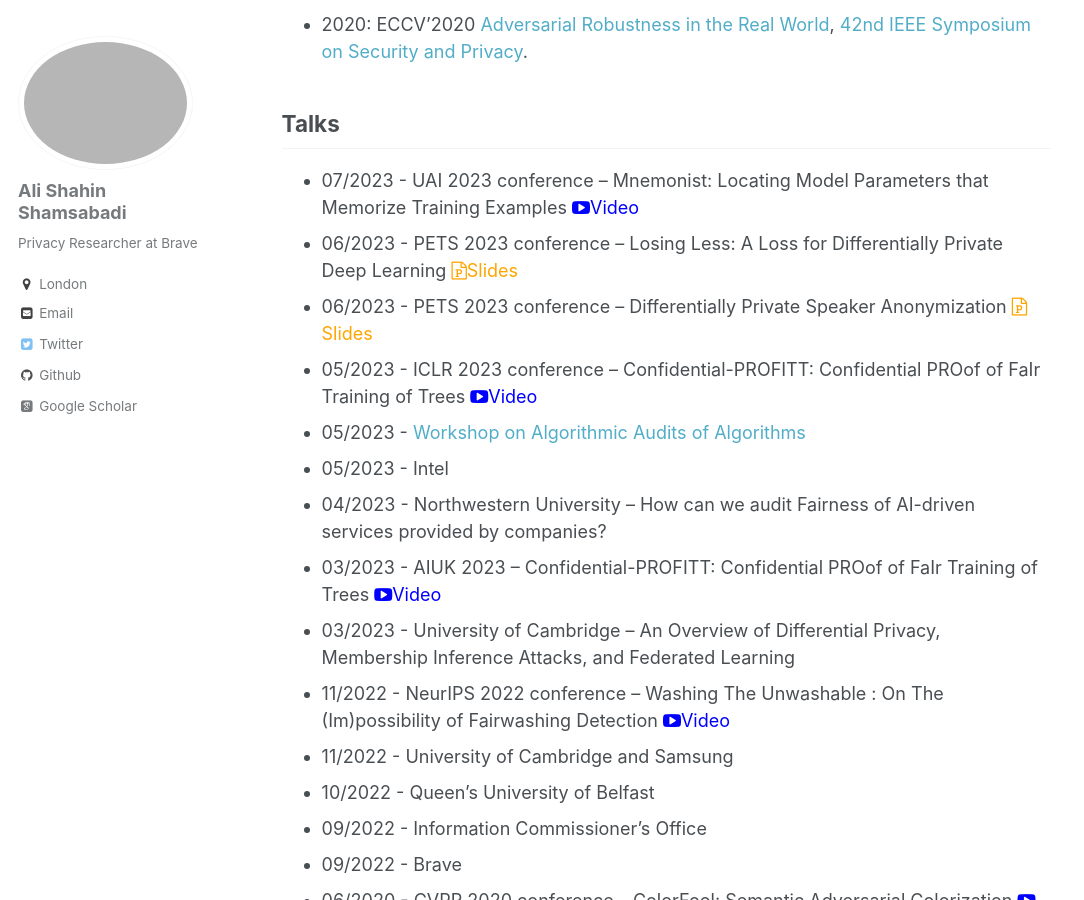
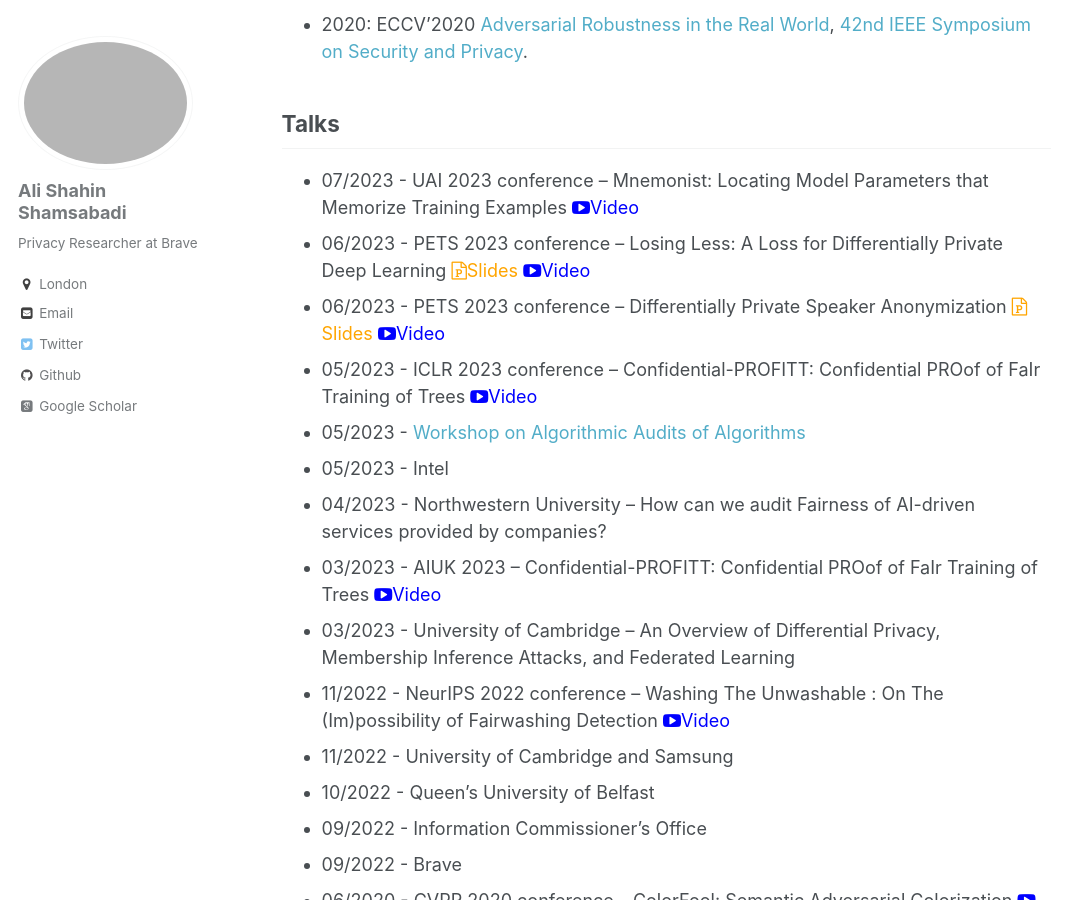
Before and after one commit to AliShahin/AliShahin.github.io, a Jekyll site: the page built from _pages/about.md, in a window 1280 px wide and 900 px high, scrolled down 3938 px. Shown: the whole window, without its empty margins (0-1084 px from the left). Built offline with Jekyll 4.4.1, drawn with Linux system fonts in a browser that asks for light colours; some web fonts are replaced.

Commit message:
Update about.md

```diff
--- a/_pages/about.md
+++ b/_pages/about.md
@@ -68,8 +68,8 @@ My research has been published at top-tier conferences including NeurIPS, ICLR,
 
 ## Talks
 - 07/2023 - UAI 2023 conference -- Mnemonist: Locating Model Parameters that Memorize Training Examples <i class="fa fa-youtube-play" style="color:blue"></i>[<font color="blue">Video</font>](https://www.youtube.com/watch?v=-GE8BUZzjlo)
-- 06/2023 - PETS 2023 conference -- Losing Less: A Loss for Differentially Private Deep Learning <i class="fa fa-file-powerpoint-o" style="color:orange"></i>[<font color="orange">Slides</font>](https://drive.google.com/file/d/1leWqbEArDvZzM_zCEtjk6i_Vk5uvTpnF/view)
-- 06/2023 - PETS 2023 conference -- Differentially Private Speaker Anonymization <i class="fa fa-file-powerpoint-o" style="color:orange"></i>[<font color="orange">Slides</font>](https://drive.google.com/file/d/1s-da_nW0Rz-RJO6Rovo0qM8auvpOYTg8/view)
+- 06/2023 - PETS 2023 conference -- Losing Less: A Loss for Differentially Private Deep Learning <i class="fa fa-file-powerpoint-o" style="color:orange"></i>[<font color="orange">Slides</font>](https://drive.google.com/file/d/1leWqbEArDvZzM_zCEtjk6i_Vk5uvTpnF/view) <i class="fa fa-youtube-play" style="color:blue"></i>[<font color="blue">Video</font>](https://www.youtube.com/watch?v=Eet3AJeqTEY)
+- 06/2023 - PETS 2023 conference -- Differentially Private Speaker Anonymization <i class="fa fa-file-powerpoint-o" style="color:orange"></i>[<font color="orange">Slides</font>](https://drive.google.com/file/d/1s-da_nW0Rz-RJO6Rovo0qM8auvpOYTg8/view) <i class="fa fa-youtube-play" style="color:blue"></i>[<font color="blue">Video</font>](https://www.youtube.com/watch?v=uvc49vW-UUI)
 - 05/2023 - ICLR 2023 conference -- Confidential-PROFITT: Confidential PROof of FaIr Training of Trees <i class="fa fa-youtube-play" style="color:blue"></i>[<font color="blue">Video</font>](https://iclr.cc/virtual/2023/poster/11224)
 - 05/2023 - [Workshop on Algorithmic Audits of Algorithms](https://algorithmic-audits.github.io)
 - 05/2023 - Intel
```
